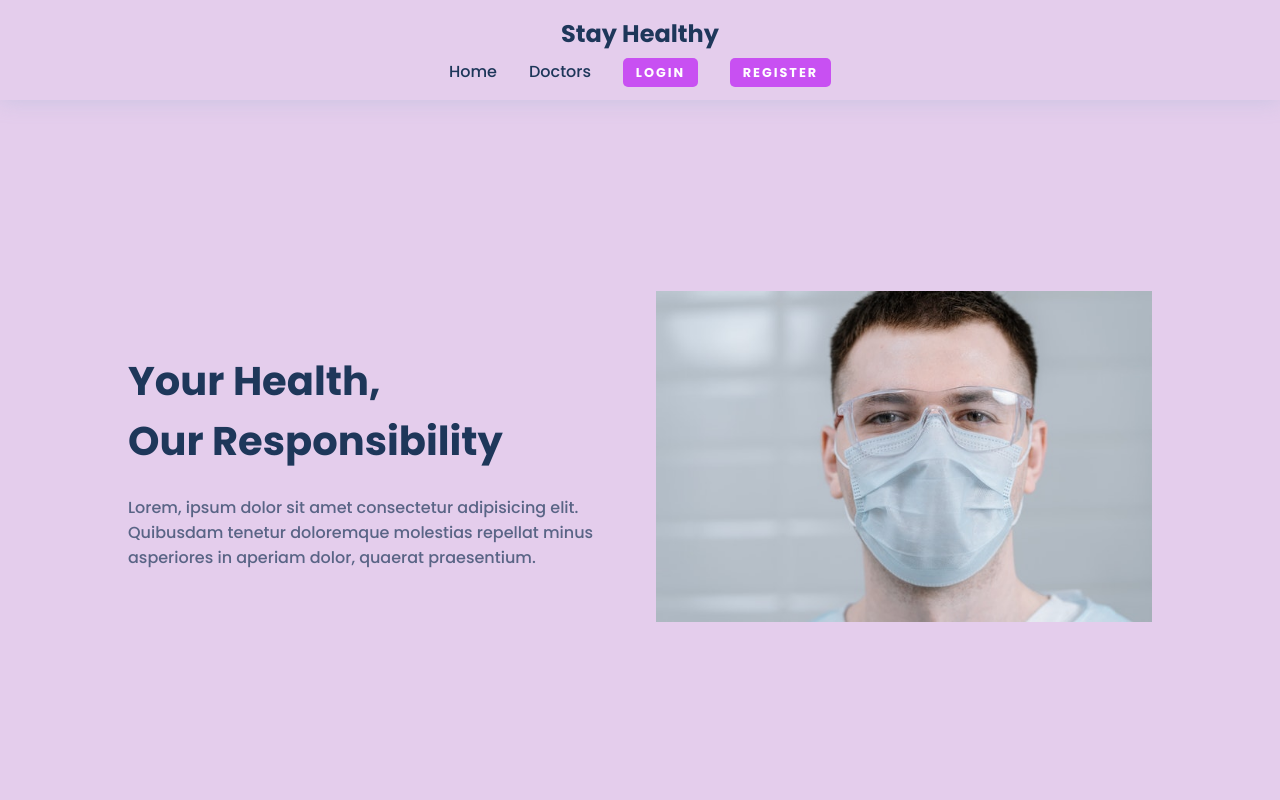
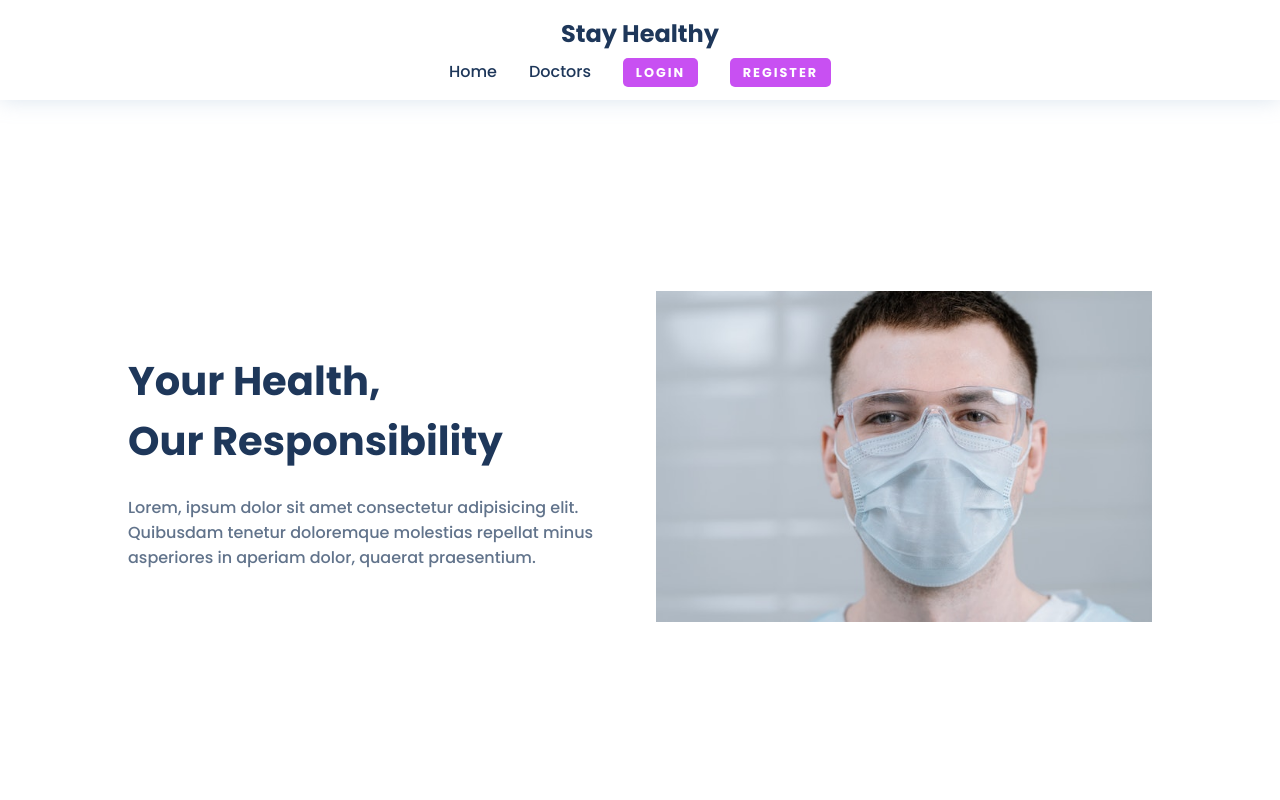
Before and after one commit to MrNiNaD/stayhealthy, a React (Create React App) app in the folder client/: page / in a window 1280 px wide. Shown: the top 800 px of the page. Built offline with nearby package versions, Linux system fonts and the light colour scheme; no server answers.

Commit message:
feat: background white

```diff
--- a/client/src/styles/app.css
+++ b/client/src/styles/app.css
@@ -22,7 +22,7 @@ html {
 
 body {
   font-family: var(--font-family);
-  background-color: var(--light-blue);
+  background-color: var(--white);
 }
 
 li {
--- a/client/src/styles/navbar.css
+++ b/client/src/styles/navbar.css
@@ -9,7 +9,7 @@ header {
   position: sticky;
   top: 0%;
   left: 0%;
-  background-color: var(--light-blue);
+  background-color: var(--white);
   z-index: 2;
   box-shadow: 0 0 20px 0 rgba(144, 174, 205, 0.339);
   transition: all 0.2 linear;
```
